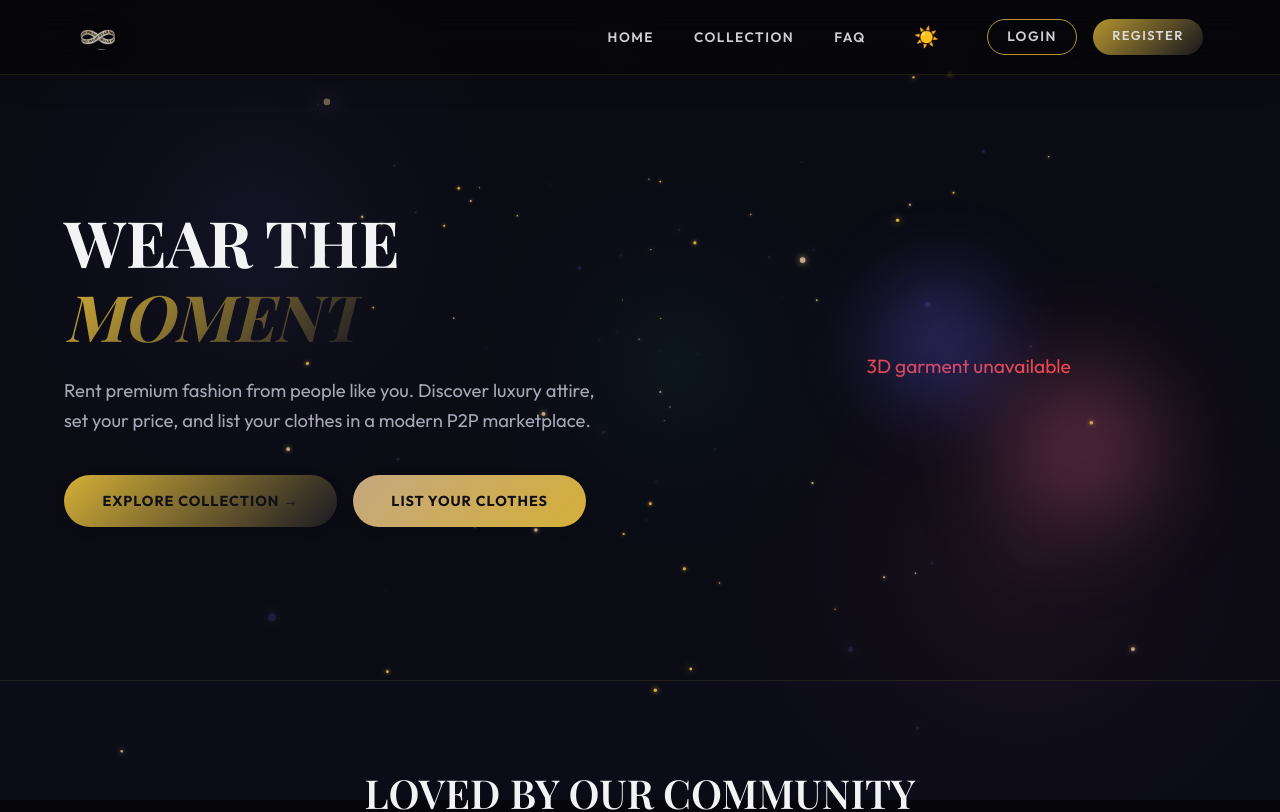
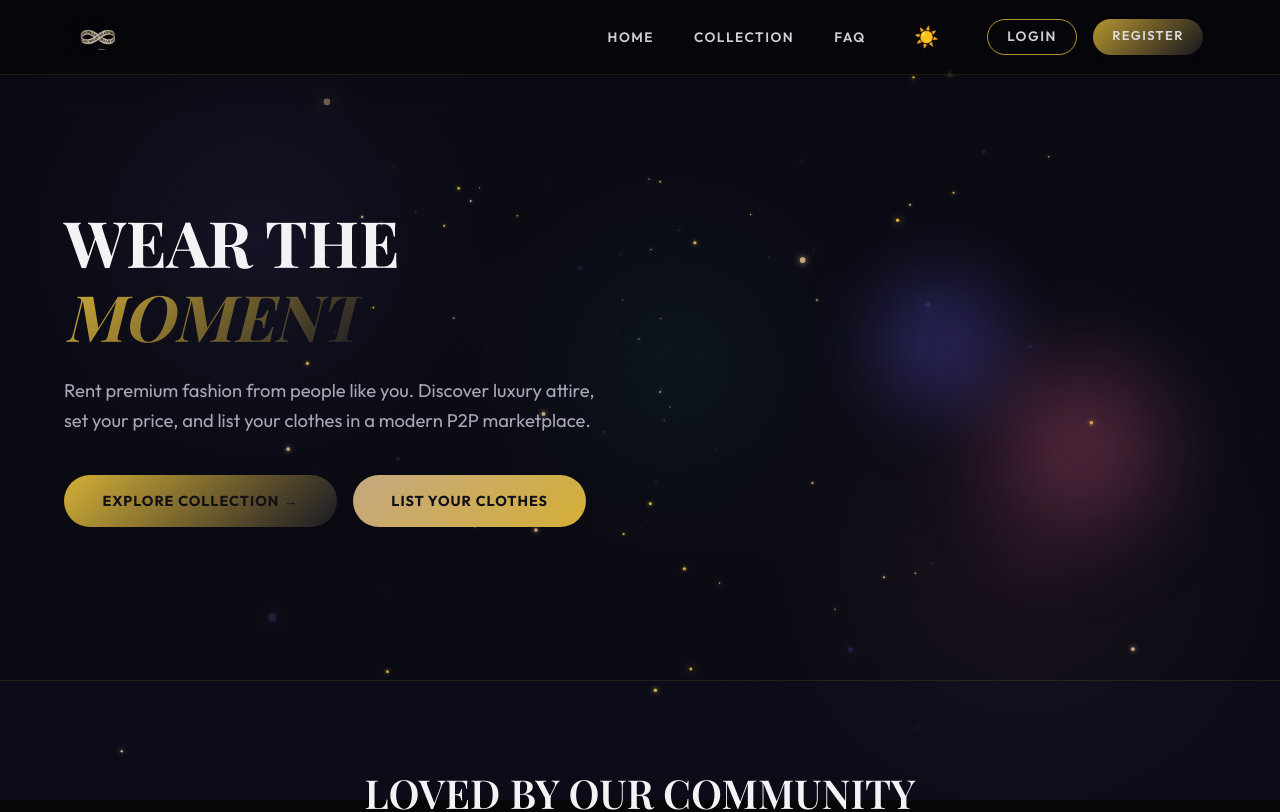
Before and after one commit to avisomani01/Rentel-cloth, a React (Vite) app in the folder frontend/: page / in a window 1280 px wide. Shown: the top 812 px of the page. Built offline with nearby package versions, Linux system fonts and the light colour scheme; no server answers; a web font is replaced by a local one.

Commit message:
style: remove error fallbacks to display nothing on model loading failure

```diff
--- a/frontend/src/components/HeroThreeDViewer.jsx
+++ b/frontend/src/components/HeroThreeDViewer.jsx
@@ -189,19 +189,8 @@ const HeroThreeDViewer = () => {
 
   return (
     <div ref={containerRef} style={{ width: '100%', height: '100%', position: 'relative', display: 'flex', alignItems: 'center', justifyContent: 'center' }}>
-      {!hasError ? (
+      {!hasError && (
         <canvas ref={canvasRef} style={{ width: '100%', height: '100%', display: 'block', zIndex: 5, position: 'relative' }}></canvas>
-      ) : (
-        <div style={{
-          fontFamily: 'var(--font-sans)',
-          fontSize: '1.2rem',
-          color: '#ef4444',
-          fontWeight: '500',
-          textAlign: 'center',
-          padding: '2rem'
-        }}>
-          3D garment unavailable
-        </div>
       )}
       {loading && !hasError && (
         <div style={{
```
Also changed, not shown: 1 other file (tests, documents, lock files or other folders).
